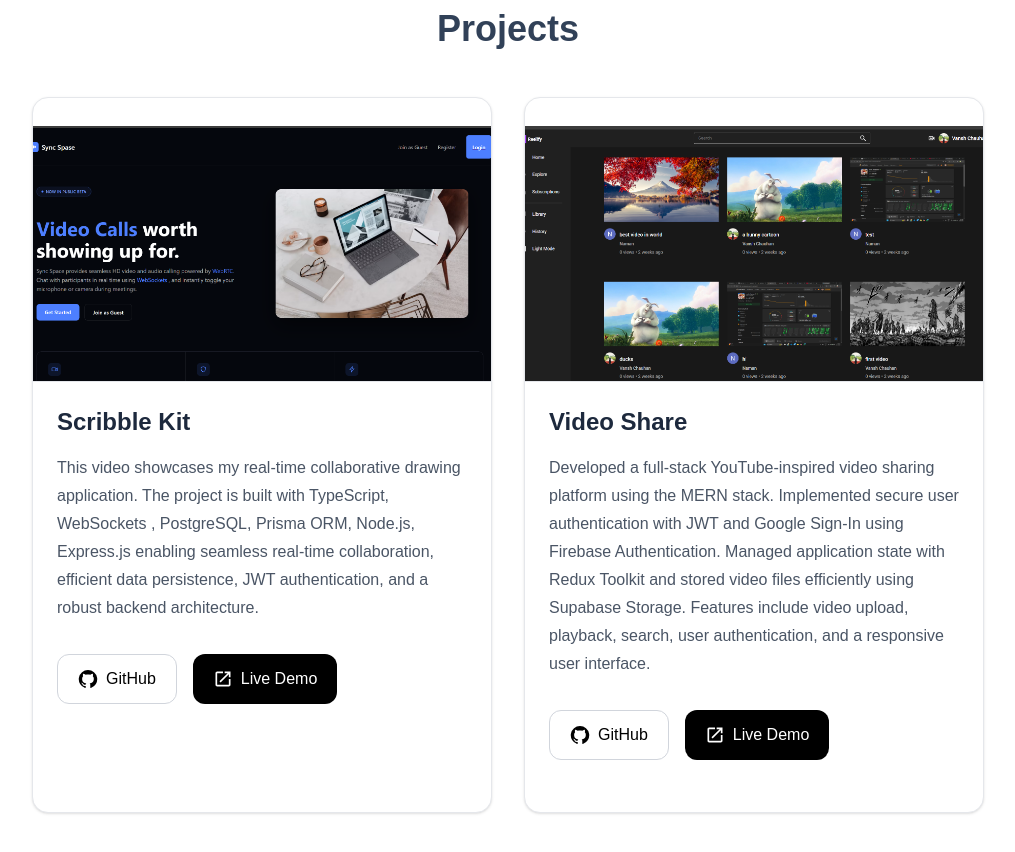
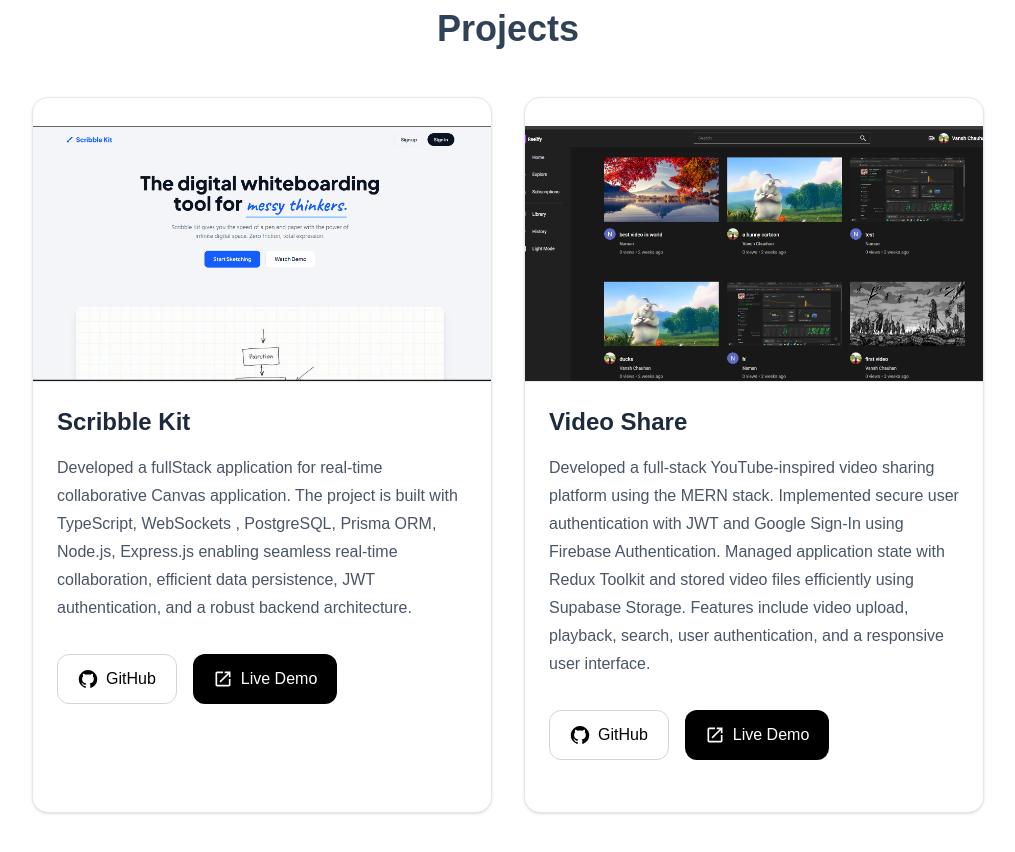
Before and after one commit to vansh-chauhan01/portfolio, a React (Vite) app in the folder frontend/: page / in a window 1280 px wide. Shown: the part 2040-2892 px from the top of the page, without its empty margins (132-1147 px from the left). Built offline with nearby package versions, Linux system fonts and the light colour scheme; a web font is replaced by a local one.

Commit message:
updated project

```diff
--- a/frontend/src/components/Projects.jsx
+++ b/frontend/src/components/Projects.jsx
@@ -4,9 +4,9 @@ import OpenInNewIcon from '@mui/icons-material/OpenInNew';
 const projects = [
     {
         name: "Scribble Kit",
-        description: "This video showcases my real-time collaborative drawing application. The project is built with TypeScript, WebSockets , PostgreSQL, Prisma ORM, Node.js, Express.js  enabling seamless real-time collaboration, efficient data persistence, JWT authentication, and a robust backend architecture.",
-        image: "/Screenshot 2026-07-16 123300.png",
-        liveLink: "/thumbnail.png",
+        description: "Developed a fullStack application for real-time collaborative Canvas application. The project is built with TypeScript, WebSockets , PostgreSQL, Prisma ORM, Node.js, Express.js  enabling seamless real-time collaboration, efficient data persistence, JWT authentication, and a robust backend architecture.",
+        image: "/thumbnail.png",
+        liveLink: "https://drawing-app-taupe-nu.vercel.app/",
         gitHubLink: "https://github.com/vansh-chauhan01/drawingApp",
     },
     {
```
